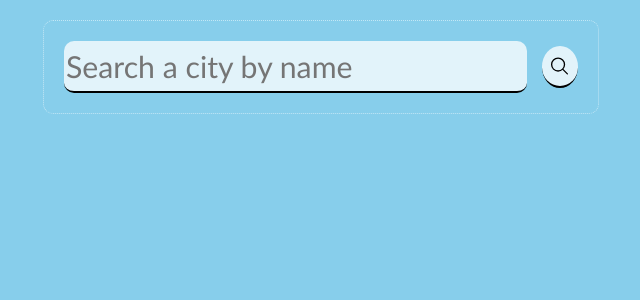
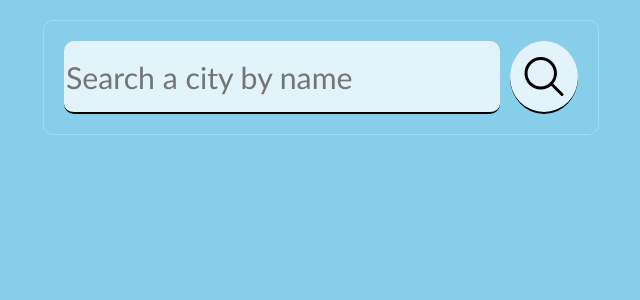
Before and after one commit to MarcoSosio/WeatherApp, a React (Vite) app: page / in a window 1280 px wide. Shown: the top 300 px of the page, without its empty margins (319-959 px from the left). Built offline with nearby package versions, Linux system fonts and the light colour scheme.

Commit message:
sistemato design responsitive

```diff
--- a/src/components/SearchBar/searchBar.scss
+++ b/src/components/SearchBar/searchBar.scss
@@ -3,7 +3,8 @@
 #SearchBar{
     @include styles.style-main-blocks();
     display: grid;
-    grid-template-columns: 9fr 1fr;
+    column-gap: 10px;
+    grid-template-columns: auto max-content;
     grid-template-rows: auto auto; //sulla prima riga si adatta alle dimensioni dell'immagine del bottone ricerca
     #city-input{
         @include styles.b-search-input-button();
@@ -13,9 +14,7 @@
     }
     #search-button{
         @include styles.b-search-input-button();
-        margin: 10%;
-        margin-right: 0;
-        margin-left: 15px;
+        width: calc(30px + 3vw);
         border-radius: 50%;
         padding: 15%;
         background-color: styles.$bgcolor-search-input-button;
```
